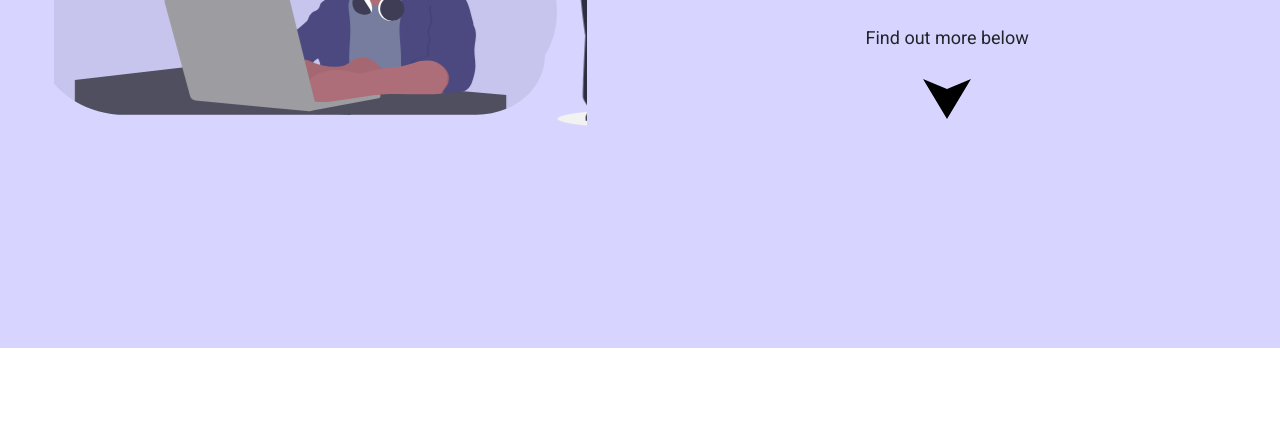
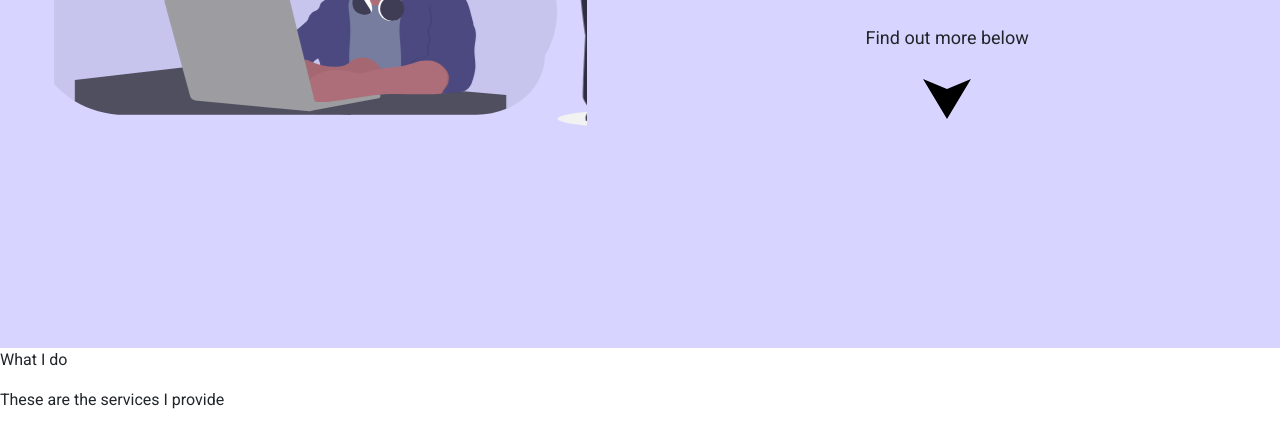
Before and after one commit to Robby-apt/New-Site, a plain HTML site: page index.html in a window 1280 px wide. Shown: the part 452-880 px from the top of the page. Before the commit the page ends 800 px from the top, so only its background shows below. Drawn offline with nearby package versions, Linux system fonts and the light colour scheme; a web font is replaced by a local one.

Commit message:
Setting up services section

```diff
--- a/index.html
+++ b/index.html
@@ -123,7 +123,25 @@
 			</div>
 		</div>
 
-		<div id="services"></div>
+		<div id="services">
+			<p class="sectionTitle">
+				What I do
+			</p>
+
+			<p class="sectionSubtitle">
+				These are the services I provide
+			</p>
+
+			<div class="row articleSection">
+				<div class="col col-lg-4 col-md-6 col-sm-12">
+
+				</div>
+
+				<div class="col col-lg-4 col-md-6 col-sm-12"></div>
+
+				<div class="col col-lg-4 col-md-12 col-sm-12"></div>
+			</div>
+		</div>
 
 		<div id="projects"></div>
 
```
